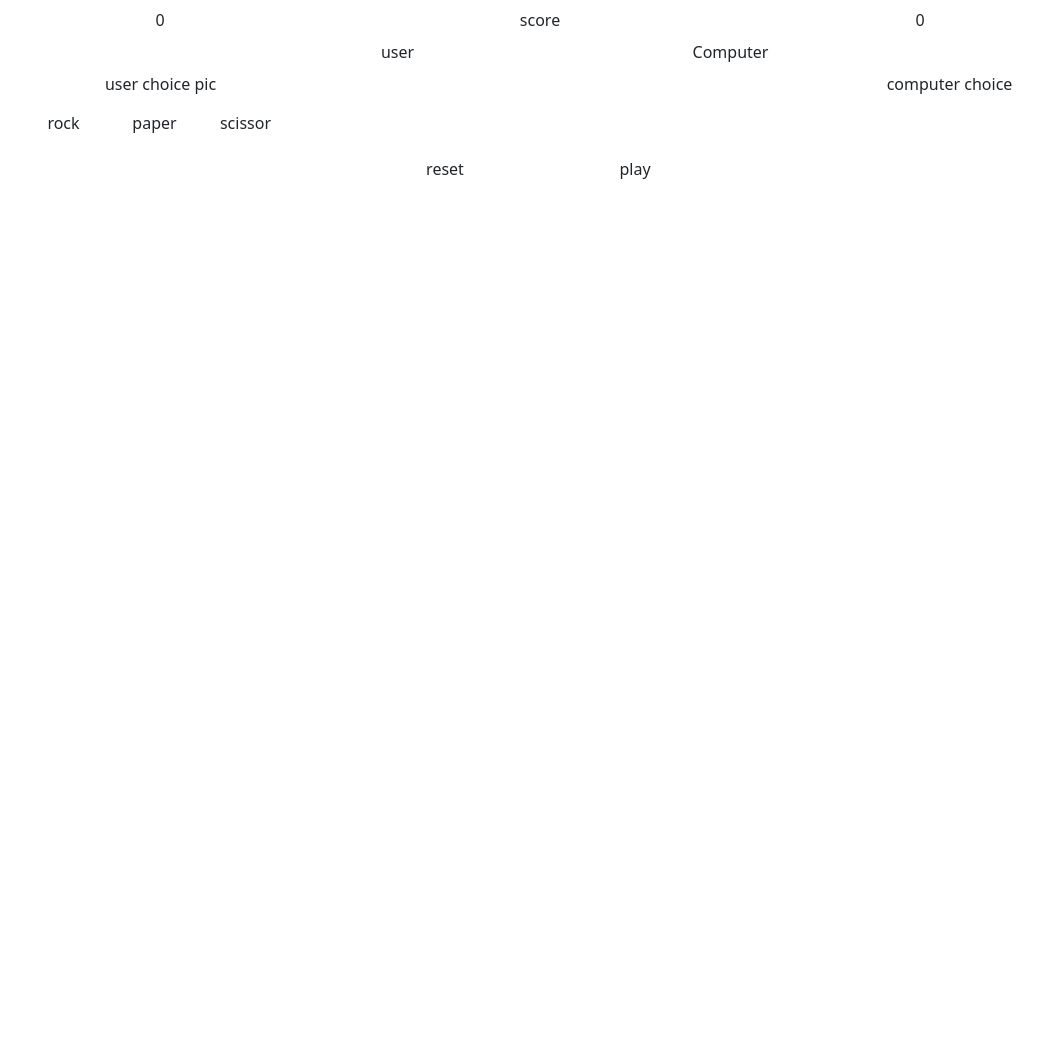
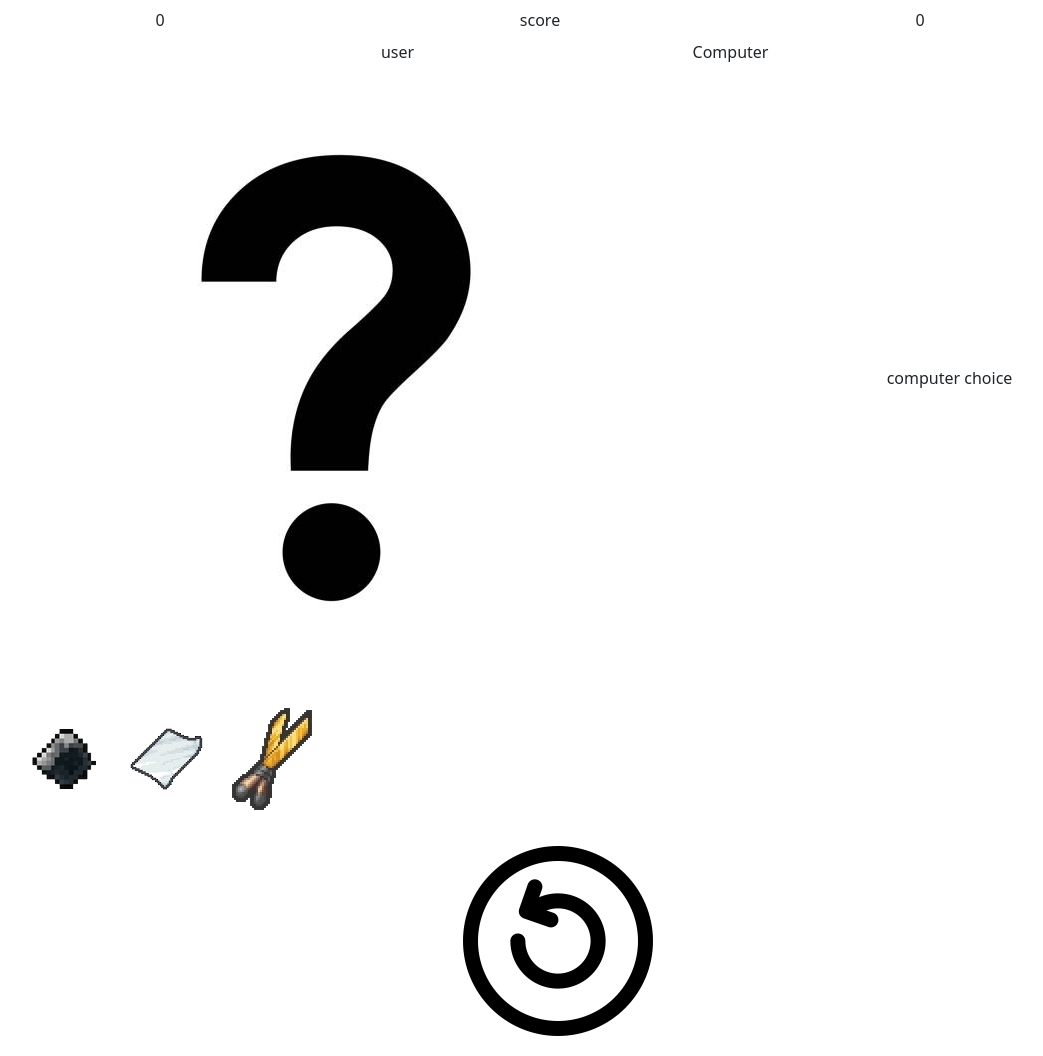
Before and after one commit to chrisk4040/jan-monthly, a plain HTML site: page index.html in a window 1280 px wide. Shown: the whole page, without its empty margins (100-1143 px from the left). Before the commit the page ends 800 px from the top, so only its background shows below. Drawn offline with nearby package versions, Linux system fonts and the light colour scheme.

Commit message:
did a lot

```diff
--- a/index.html
+++ b/index.html
@@ -2,7 +2,7 @@
 <html lang="en">
 
 <head>
-    <title>Title</title>
+    <title>rock, paper, scissors</title>
     <!-- Required meta tags -->
     <meta charset="utf-8" />
     <meta name="viewport" content="width=device-width, initial-scale=1, shrink-to-fit=no" />
@@ -30,17 +30,26 @@
                 <div class="col-3 text-center ms-5 ">Computer</div>
             </div>
             <div class="row align-items-center my-2 ">
-                <div class="col-3 text-center ms-5">user choice pic</div>
+                <div class="col-3 text-center ms-5" id="userpic">
+                    <img src="./img/istockphoto-1162198273-612x612.jpg" alt="?">
+                </div>
                 <div class="col-3 text-center ms-auto pe-5">computer choice </div>
             </div>
             <div class="row align-items-center my-2 ps-5 justify-content-start">
-                <button class="col-1 text-center btn" onclick="playGame('rock')">rock</button>
-                <div class="col-1 text-center btn" onclick="playGame('paper')">paper </div>
-                <div class="col-1 text-center btn" onclick="playGame('scissor')">scissor</div>
+                <button class="col-1 text-center btn" onclick="playGame('rock')">
+                    <img src="./img/rock-removebg-preview.png" alt="rock" class="img-fluid">
+                </button>
+                <div class="col-1 text-center btn" onclick="playGame('paper')">
+                    <img src="./img/paper-removebg-preview.png" alt="paper">
+                </div>
+                <div class="col-1 text-center btn" onclick="playGame('scissor')">
+                    <img src="./img/scissor-removebg-preview.png" alt="scissor">
+                </div>
             </div>
             <div class="row align-items-center my-2 justify-content-center">
-                <div class="col-2 text-center btn">reset</div>
-                <div class="col-2 text-center btn">play</div>
+                <div class="col-2 text-center btn">
+                    <img src="./img/3648091-200.png" alt="reset">
+                </div>
             </div>
 
 
--- a/script.js
+++ b/script.js
@@ -60,7 +60,15 @@ const determineWinner = (userChoice, computerChoice) => {
 
 const playGame = (userChoice) => {
     const computerChoice = getComputerChoice();
-    console.log(`You chose: ${userChoice}.`);
+    if (userChoice === 'rock') {
+        document.getElementById("userpic").innerHTML =   <div class="col-3 text-center ms-5" id="userpic">   <img src="./img/rock-removebg-preview.png" alt="rock" class="img-fluid"></img> </div>;
+    } else if (userChoice === 'paper') {
+        document.getElementById("userpic").innerHTML =     <div class="col-3 text-center ms-5" id="userpic"> <img src="./img/paper-removebg-preview.png" alt="paper" class ="img-fluid"></img> </div>;
+    } else if (userChoice === 'scissors') {
+        document.getElementById("userpic").innerHTML =   <div class="col-3 text-center ms-5" id="userpic">  <img src="./img/scissor-removebg-preview.png" alt="scissor"  class= "img-fluid"></img> </div>;
+    } else {
+        document.getElementById("userpic").innerHTML =  <div class="col-3 text-center ms-5" id="userpic"> <img src="./img/istockphoto-1162198273-612x612.jpg" alt="?"></img> </div>;
+    }
     console.log(`Computer chose: ${computerChoice}.`);
 
     const result = determineWinner(userChoice, computerChoice);
```
Also changed, not shown: img/0.png (added), img/1.png (added), img/2.webp (added), img/3.webp (added), img/3648091-200.png (added), img/istockphoto-1162198273-612x612.jpg (added), img/paper-removebg-preview.png (added), img/play.jpg (added), img/rock-removebg-preview.png (added), img/scissor-removebg-preview.png (added), 2 other files.
